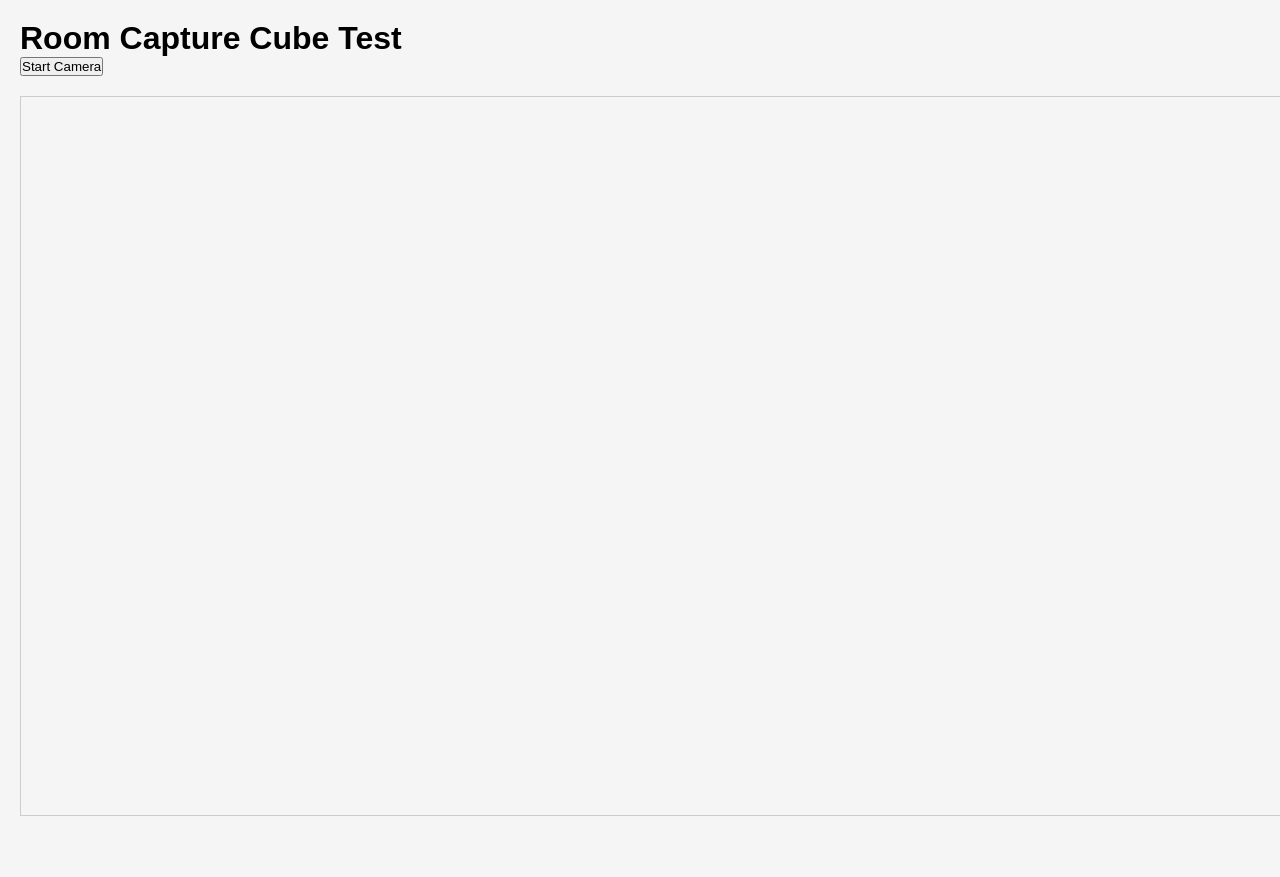
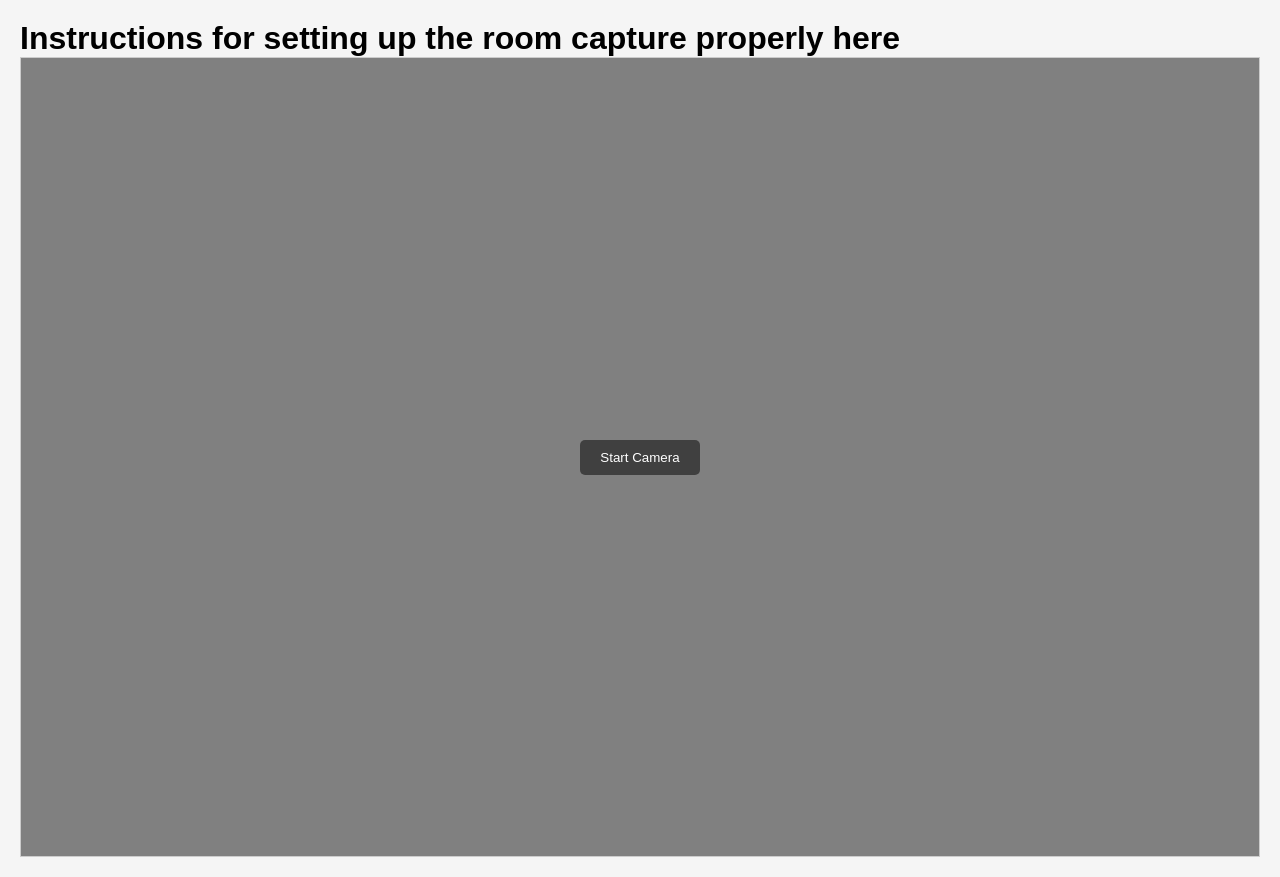
Before and after one commit to dangkyle64/simulate_room_web_nextjs, a Next.js app: page /roomCapture in a window 1280 px wide. Before the commit the page ends 840 px from the top, so only its background shows below. Built offline with nearby package versions, Linux system fonts and the light colour scheme.

Commit message:
split out a module.css file for the roomCameraControl component to centralize frontend look in a file
author: dangkyle64
date: 3/11/2025

```diff
--- a/app/roomCapture/_component/RoomCameraControl.jsx
+++ b/app/roomCapture/_component/RoomCameraControl.jsx
@@ -1,12 +1,12 @@
-import { useState, useRef } from 'react';
 import { useRoomCaptureState } from '../_hooks/useRoomCaptureState';
+import styles from './RoomCameraControl.module.css';
 
 const RoomCameraControl = () => {
 
     const { isCameraStarted, videoRef, startRoomCamera, stopRoomCamera } = useRoomCaptureState();
     return (
-        <div>
-            <button onClick={() => {
+        <div className={styles.container}>
+            <button className={styles.button} onClick={() => {
                 if (isCameraStarted) {
                     stopCameraFeed(videoRef, startRoomCamera);
                 } else {
@@ -16,7 +16,7 @@ const RoomCameraControl = () => {
                 {isCameraStarted ? 'Stop Camera' : 'Start Camera'}
             </button>
 
-            <video ref={videoRef} width="1280" height="720" style={{ marginTop: '20px', border: '1px solid #ccc' }} />
+            <video ref={videoRef} className={styles.video} />
         </div>
     );
 };
--- /dev/null
+++ b/app/roomCapture/_component/RoomCameraControl.module.css
@@ -0,0 +1,33 @@
+.container {
+    display: flex;
+    justify-content: center;
+    align-items: center;
+    height:100vh;
+    position: relative;
+    background-color: grey;
+}
+
+.video {
+    margin-top: 0px;
+    border: 1px solid #ccc;
+    width: 100%;
+    height: 100%;
+    object-fit: cover;
+}
+
+.button {
+    position: absolute;
+    z-index: 1;
+    padding: 10px 20px;
+    background-color: rgba(0,  0, 0, 0.5);
+    color: white;
+    border: none;
+    border-radius: 5px;
+    font-size: 16;
+    cursor: pointer;
+    transition: background-color 0.3s;
+}
+
+.button:hover {
+    background-color: rgba(0, 0, 0, 0.8);
+}
--- a/app/roomCapture/page.js
+++ b/app/roomCapture/page.js
@@ -5,7 +5,7 @@ import RoomCapture from "./_component/RoomCapture";
 export default function RoomCapturePage() {
     return (
         <div>
-            <h1>Room Capture Cube Test</h1>
+            <h1>Instructions for setting up the room capture properly here</h1>
             <RoomCapture />
         </div>
     );
```
